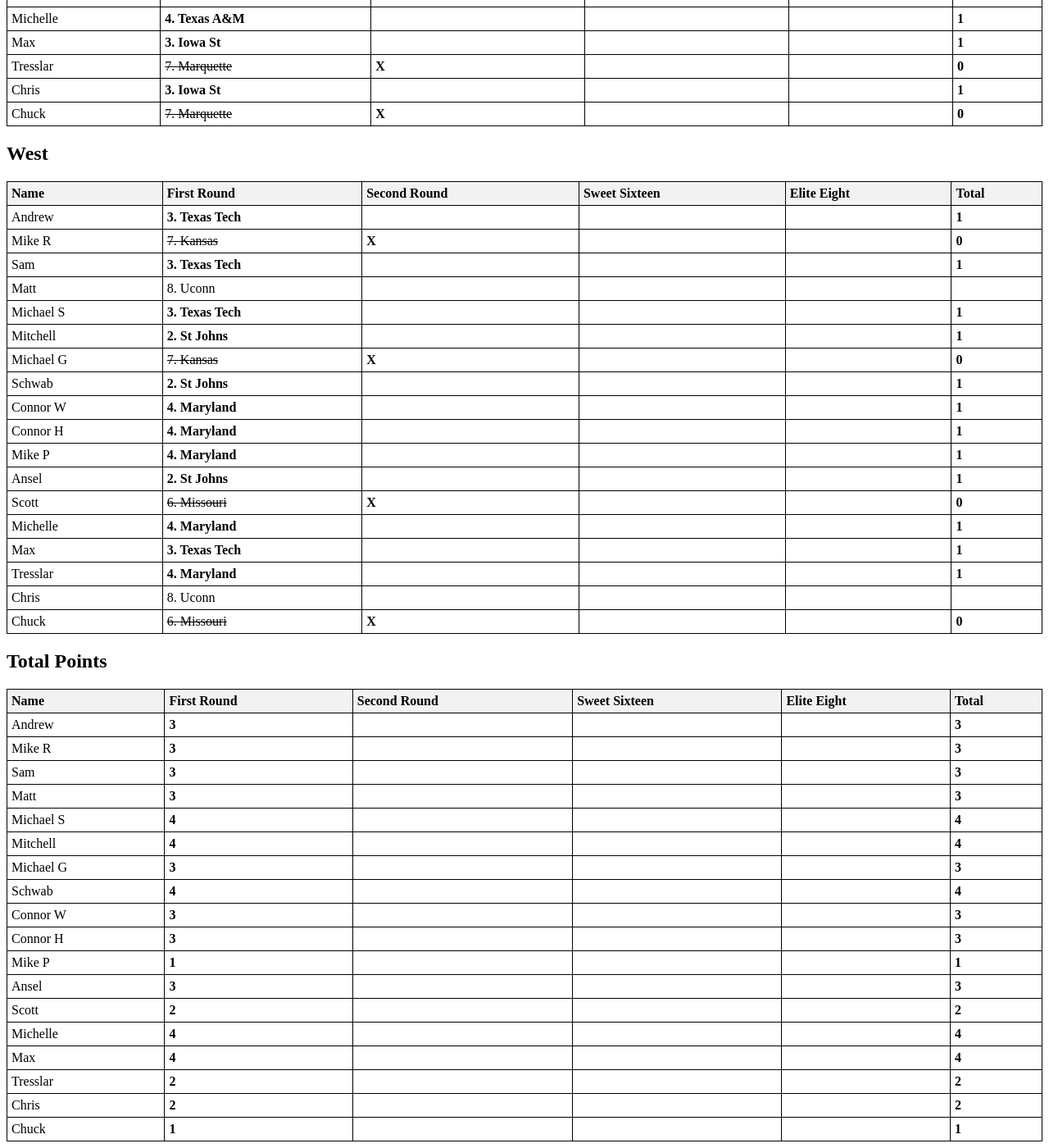
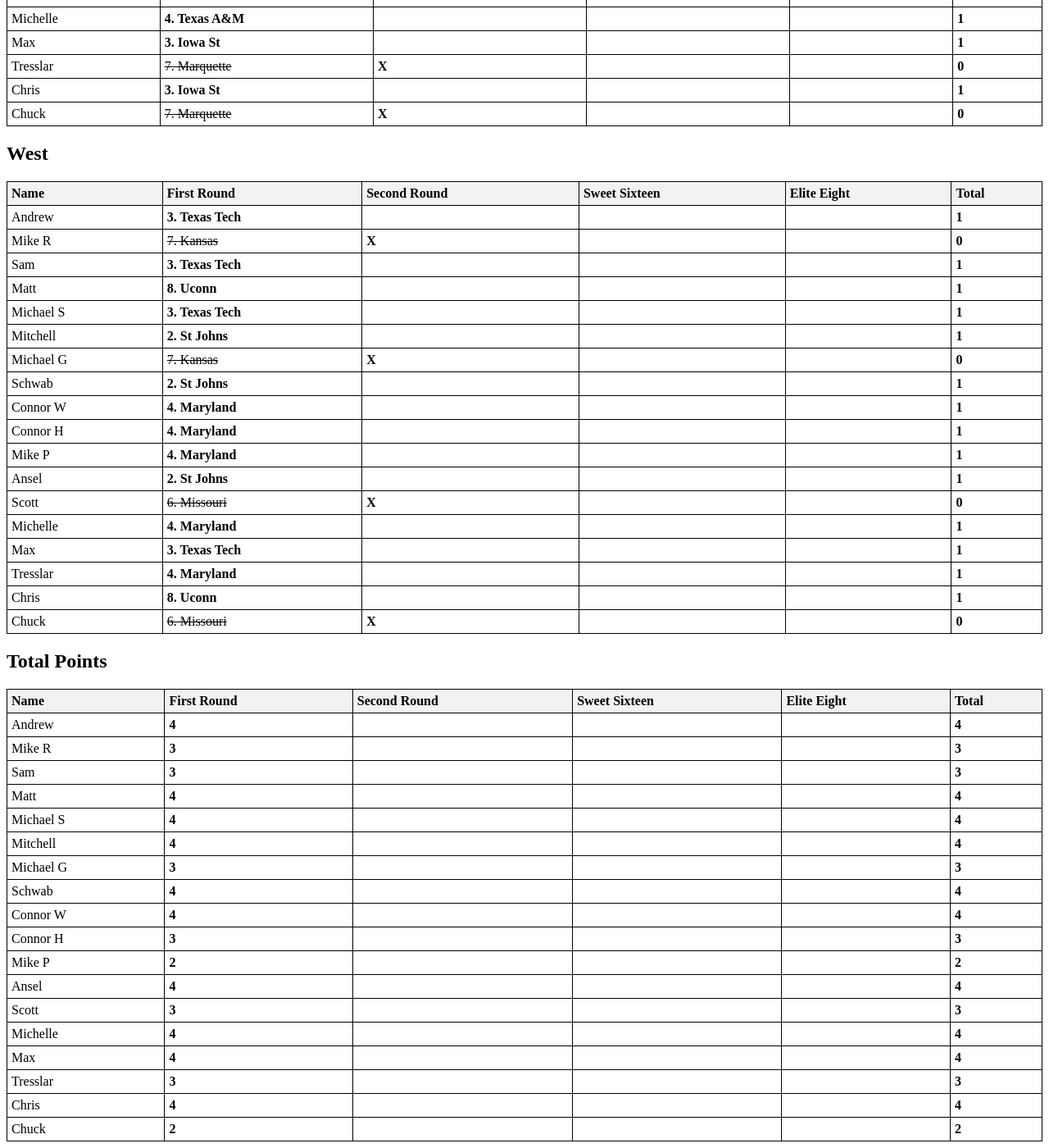
Before and after one commit to aredston19/aredston19.Github.io, a Jekyll site: the page MM.html, which Jekyll copies as it is, in a window 1280 px wide and 1400 px high, scrolled down 1702 px. Shown: the whole window at 82% size. Built offline with Jekyll 4.4.1, drawn with Linux system fonts in a browser that asks for light colours.

Commit message:
Add files via upload

```diff
--- a/MM.html
+++ b/MM.html
@@ -33,11 +33,11 @@
         </tr>
         <tr>
             <td>Andrew </td>
-            <td>5. Oregon</td>
+            <td><b>5. Oregon</b></td>
             <td></td>
 		<td></td>
 		<td></td>
-		<td></td>
+		<td><b>1</b></td>
         </tr>
         <tr>
             <td>Mike R</td>
@@ -116,11 +116,11 @@
         </tr>
 <tr>
             <td>Mike P</td>
-            <td>5. Oregon</td>
+            <td><b>5. Oregon</b></td>
             <td></td>
 		<td></td>
 		<td></td>
-		<td></td>
+		<td><b>1 </b></td>
         </tr>
 <tr>
             <td>Ansel</td>
@@ -156,19 +156,19 @@
         </tr>
 <tr>
             <td>Tresslar</td>
-            <td>5. Oregon</td>
+            <td><b>5. Oregon</b></td>
             <td></td>
 		<td></td>
 		<td></td>
-		<td></td>
+		<td><b>1 </b></td>
         </tr>
 <tr>
             <td>Chris</td>
-            <td>5. Oregon</td>
+            <td><b>5. Oregon</b></td>
             <td></td>
 		<td></td>
 		<td></td>
-		<td></td>
+		<td><b>1 </b></td>
         </tr>
 <tr>
             <td>Chuck</td>
@@ -259,11 +259,11 @@
         </tr>
 <tr>
             <td>Connor W</td>
-            <td>6. Illinois</td>
+            <td><b>6. Illinois</b></td>
             <td></td>
 		<td></td>
 		<td></td>
-		<td></td>
+		<td><b>1 </b></td>
         </tr>
 <tr>
             <td>Connor H</td>
@@ -291,11 +291,11 @@
         </tr>
 <tr>
             <td>Scott</td>
-            <td>6. Illinois</td>
+            <td><b>6. Illinois</b></td>
             <td></td>
 		<td></td>
 		<td></td>
-		<td></td>
+		<td><b>1 </b></td>
         </tr>
 <tr>
             <td>Michelle</td>
@@ -331,11 +331,11 @@
         </tr>
 <tr>
             <td>Chuck</td>
-            <td>6. Illinois</td>
+            <td><b>6. Illinois</b></td>
             <td></td>
 		<td></td>
 		<td></td>
-		<td></td>
+		<td><b>1 </b></td>
         </tr>
     </table>
 
@@ -442,11 +442,11 @@
         </tr>
 <tr>
             <td>Ansel</td>
-            <td>2. Michigan St</td>
+            <td><b>2. Michigan St</b></td>
             <td></td>
 		<td></td>
 		<td></td>
-		<td></td>
+		<td><b>1</b></td>
         </tr>
 <tr>
             <td>Scott</td>
@@ -536,11 +536,11 @@
         </tr>
 <tr>
             <td>Matt</td>
-            <td>8. Uconn</td>
+            <td><b>8. Uconn</b></td>
             <td></td>
 		<td></td>
 		<td></td>
-		<td></td>
+		<td><b>1</b></td>
 
         </tr>
 <tr>
@@ -641,11 +641,11 @@
         </tr>
 <tr>
             <td>Chris</td>
-            <td>8. Uconn</td>
+            <td><b>8. Uconn</b></td>
             <td></td>
 		<td></td>
 		<td></td>
-		<td></td>
+		<td><b>1</b></td>
         </tr>
 <tr>
             <td>Chuck</td>
@@ -669,11 +669,11 @@
         </tr>
         <tr>
             <td>Andrew </td>
-            <td><b>3</b></td>
+            <td><b>4</b></td>
             <td></td>
 		<td></td>
 		<td></td>
-		<td><b>3 </b></td>
+		<td><b>4 </b></td>
         </tr>
         <tr>
             <td>Mike R</td>
@@ -695,11 +695,11 @@
         </tr>
 <tr>
             <td>Matt</td>
-            <td><b>3</b></td>
+            <td><b>4</b></td>
             <td></td>
 		<td></td>
 		<td></td>
-		<td><b>3 </b></td>
+		<td><b>4 </b></td>
 
         </tr>
 <tr>
@@ -736,11 +736,11 @@
         </tr>
 <tr>
             <td>Connor W</td>
-            <td><b>3</b></td>
+            <td><b>4</b></td>
             <td></td>
 		<td></td>
 		<td></td>
-		<td><b>3 </b></td>
+		<td><b>4 </b></td>
         </tr>
 <tr>
             <td>Connor H</td>
@@ -752,27 +752,27 @@
         </tr>
 <tr>
             <td>Mike P</td>
-            <td><b>1</b></td>
+            <td><b>2</b></td>
             <td></td>
 		<td></td>
 		<td></td>
-		<td><b>1 </b></td>
+		<td><b>2 </b></td>
         </tr>
 <tr>
             <td>Ansel</td>
+            <td><b>4</b></td>
+            <td></td>
+		<td></td>
+		<td></td>
+		<td><b>4 </b></td>
+        </tr>
+<tr>
+            <td>Scott</td>
             <td><b>3</b></td>
             <td></td>
 		<td></td>
 		<td></td>
 		<td><b>3 </b></td>
-        </tr>
-<tr>
-            <td>Scott</td>
-            <td><b>2</b></td>
-            <td></td>
-		<td></td>
-		<td></td>
-		<td><b>2 </b></td>
         </tr>
 <tr>
             <td>Michelle</td>
@@ -792,27 +792,27 @@
         </tr>
 <tr>
             <td>Tresslar</td>
+            <td><b>3</b></td>
+            <td></td>
+		<td></td>
+		<td></td>
+		<td><b>3</b></td>
+        </tr>
+<tr>
+            <td>Chris</td>
+            <td><b>4</b></td>
+            <td></td>
+		<td></td>
+		<td></td>
+		<td><b>4 </b></td>
+        </tr>
+<tr>
+            <td>Chuck</td>
             <td><b>2</b></td>
             <td></td>
 		<td></td>
 		<td></td>
 		<td><b>2</b></td>
-        </tr>
-<tr>
-            <td>Chris</td>
-            <td><b>2</b></td>
-            <td></td>
-		<td></td>
-		<td></td>
-		<td><b>2 </b></td>
-        </tr>
-<tr>
-            <td>Chuck</td>
-            <td><b>1</b></td>
-            <td></td>
-		<td></td>
-		<td></td>
-		<td><b>1</b></td>
         </tr>
     </table>
 
```
